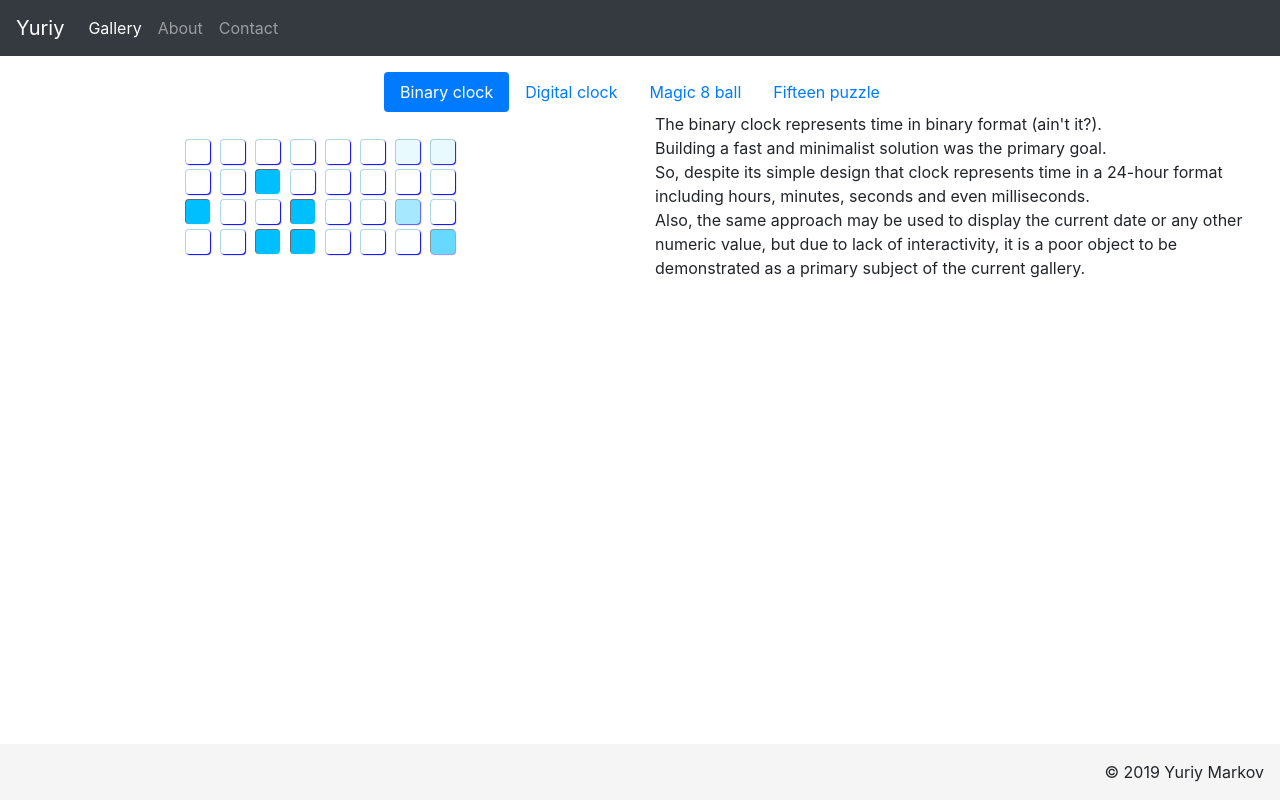
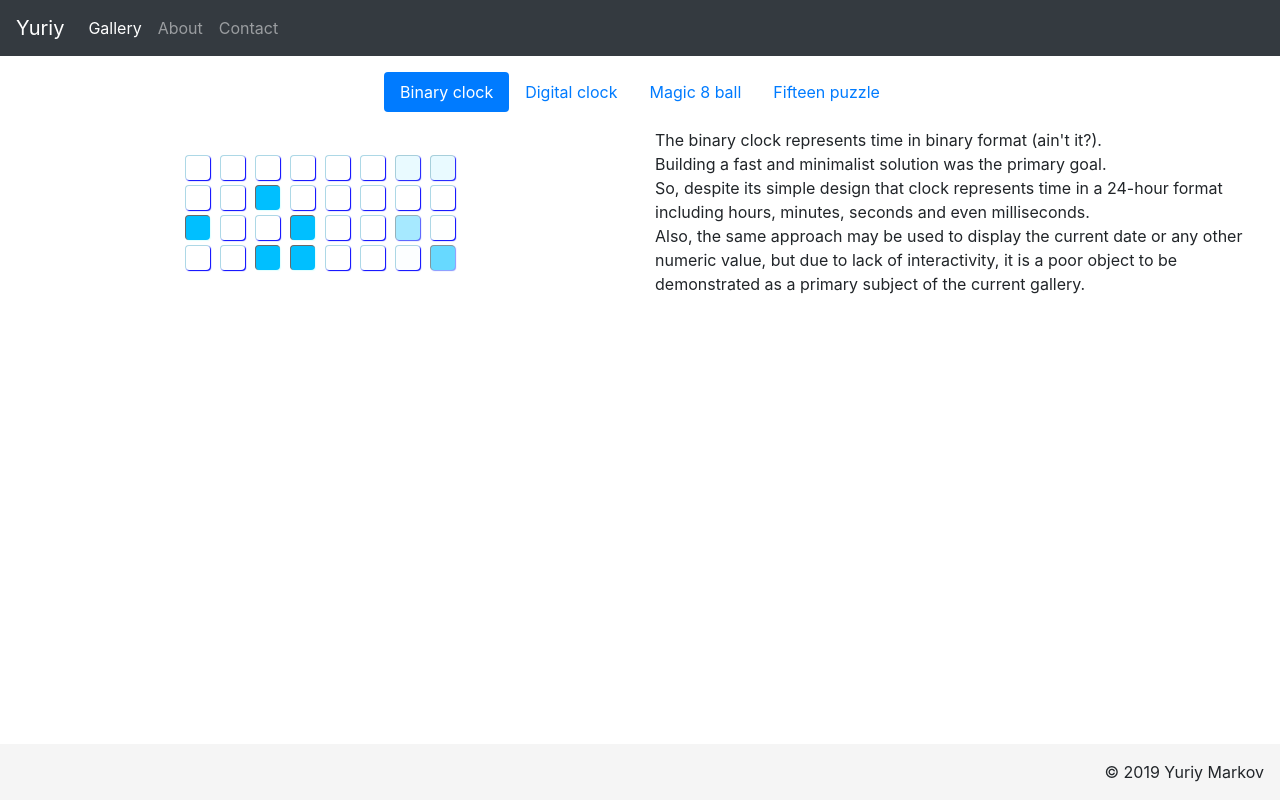
Before and after one commit to peacefullatom/portfolio, a React (Create React App) app: page /gallery/binary-clock in a window 1280 px wide. Built offline with nearby package versions, Linux system fonts and the light colour scheme.

Commit message:
fix: added missing margin.

```diff
--- a/src/page/gallery/const.tsx
+++ b/src/page/gallery/const.tsx
@@ -6,7 +6,7 @@ import Magic8Ball from './Magic8Ball';
 
 export const galleryDescription = (value: string[]): JSX.Element => {
   return (
-    <div className='col'>
+    <div className='col my-3'>
       {value.map((item, key) => (
         <div key={key}>{item}</div>
       ))}
```
